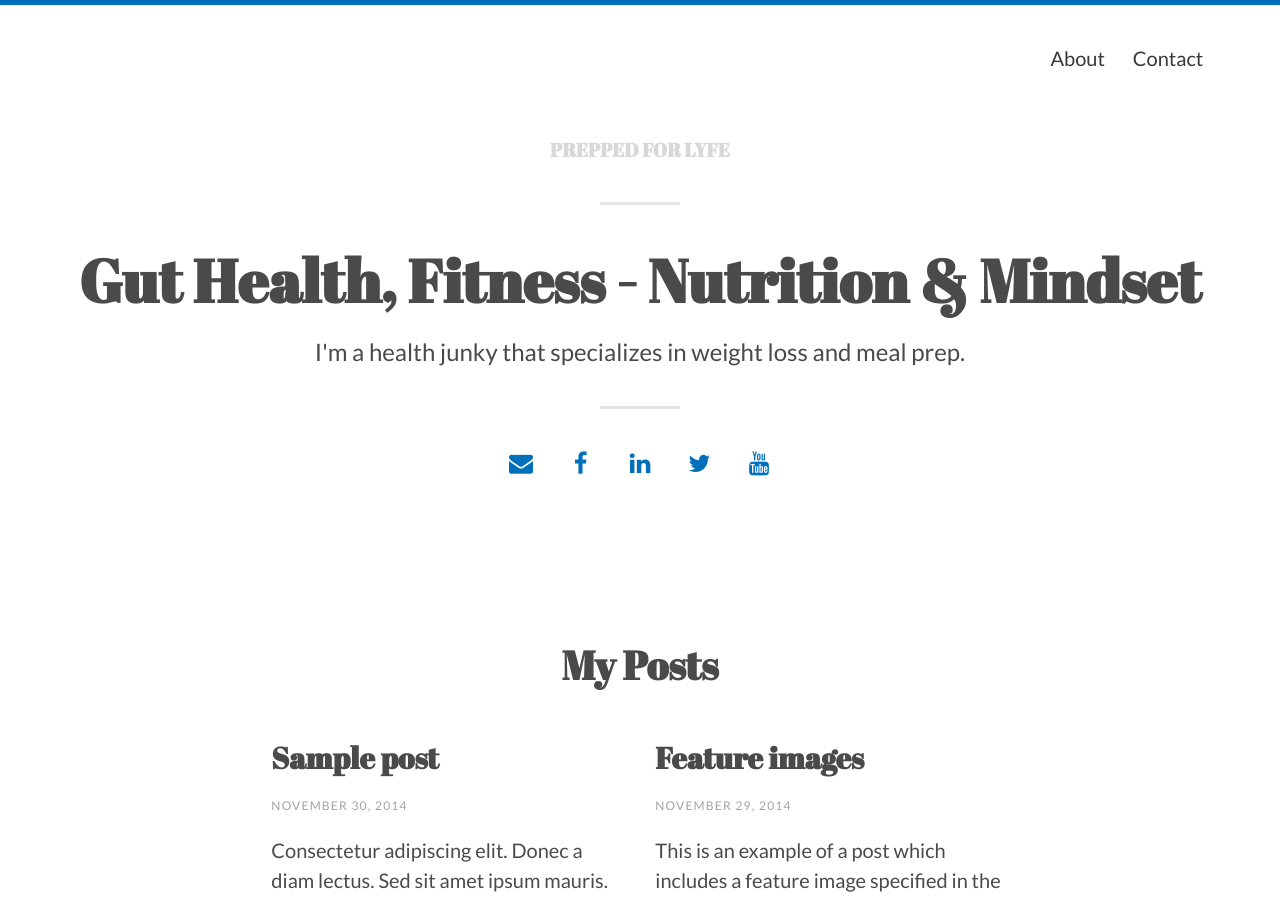
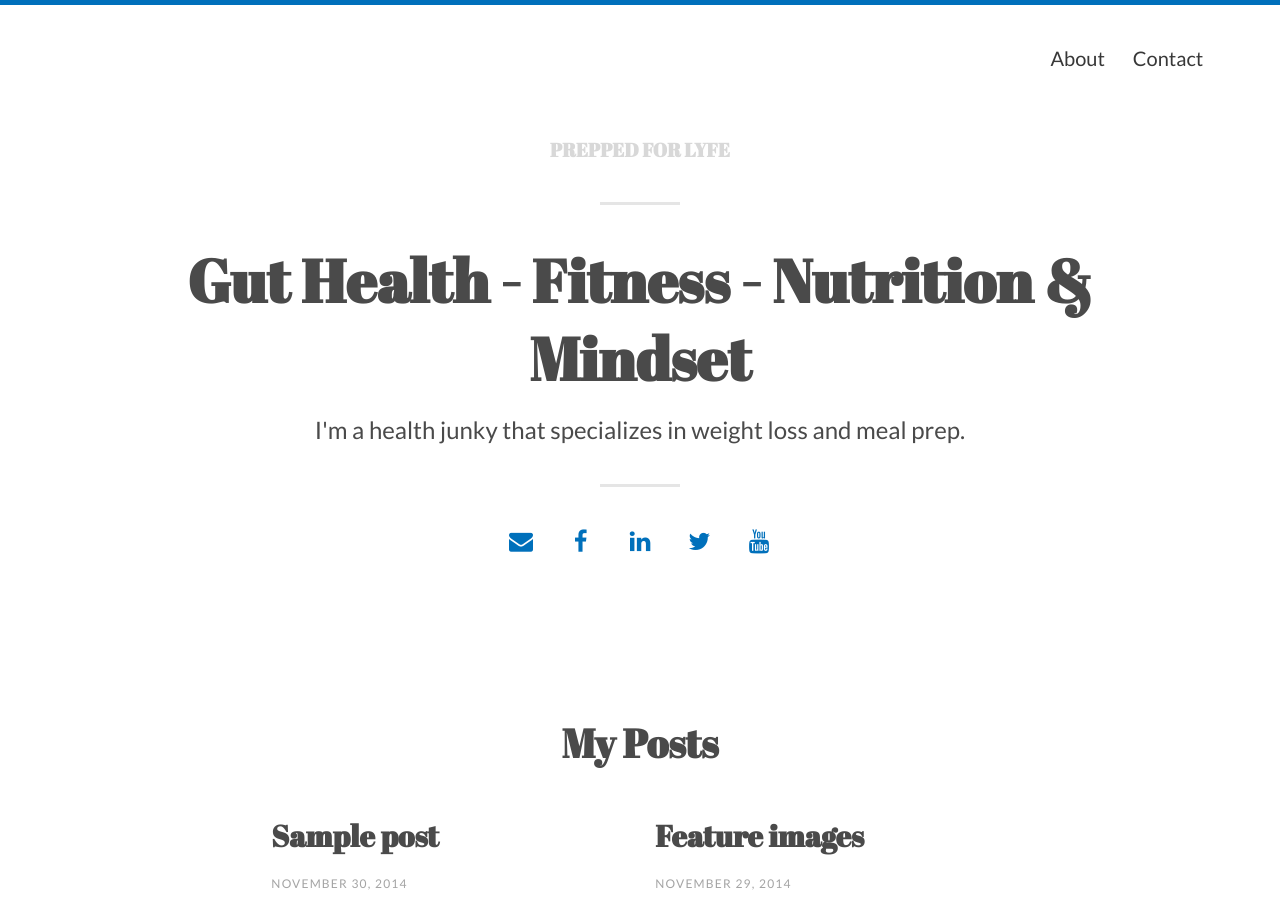
Before and after one commit to Bloc/portfolio-kami, a Jekyll site: the page built from index.html, in a window 1280 px wide and 900 px high. Built offline with Jekyll 4.4.1, drawn with Linux system fonts in a browser that asks for light colours; nearby versions of some CDN libraries; the list of posts is cut into pages by our own code.

Commit message:
update header text h1

```diff
--- a/_config.yml
+++ b/_config.yml
@@ -10,7 +10,7 @@
 
   # Header and footer text
   header_text: >
-     <h1>Gut Health, Fitness - Nutrition & Mindset</h1>
+     <h1>Gut Health - Fitness - Nutrition & Mindset</h1>
      <p>I'm a health junky that specializes in weight loss and meal prep.</p>
   header_text_feature_image:
   footer_text: >
```
